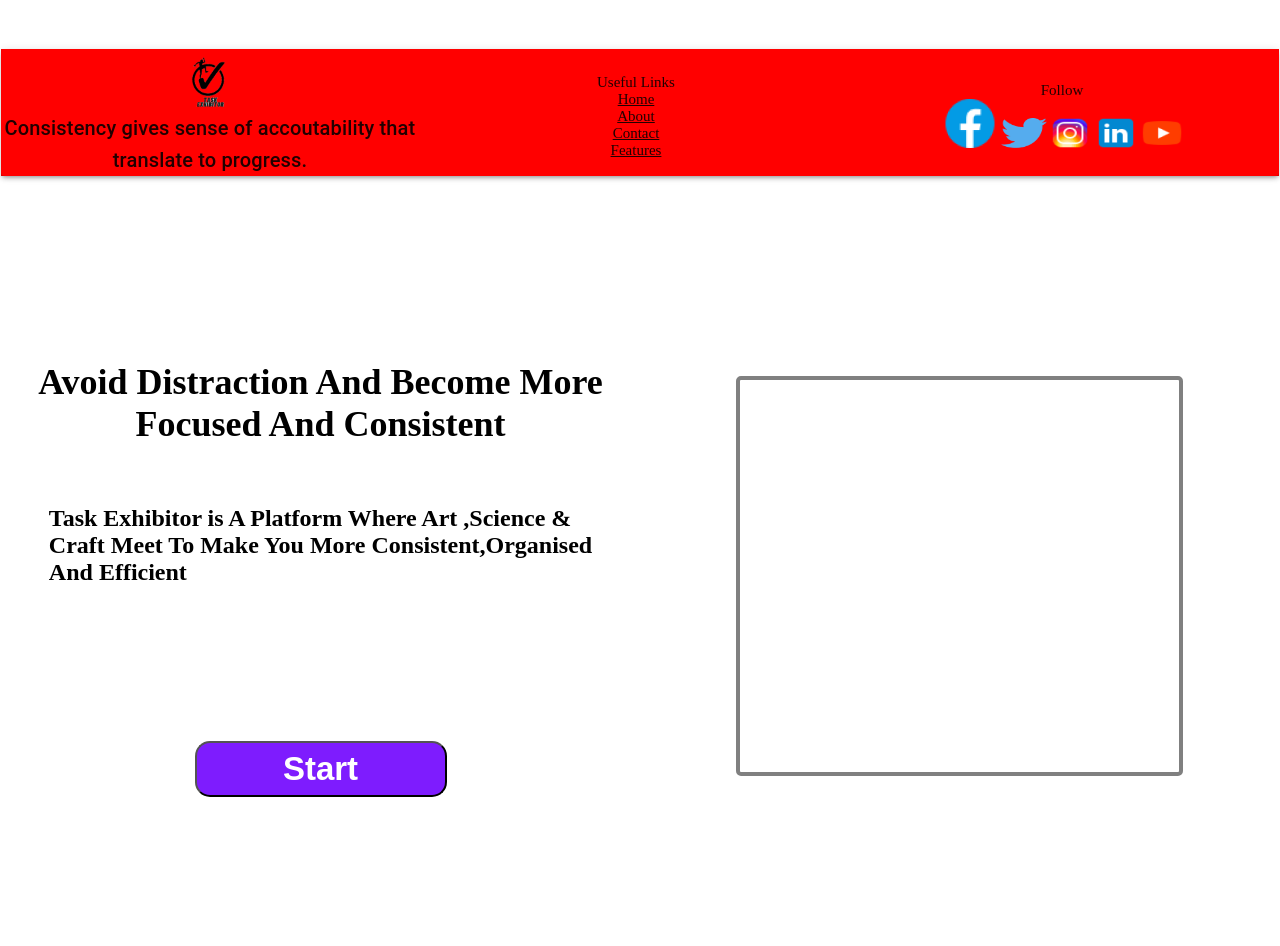
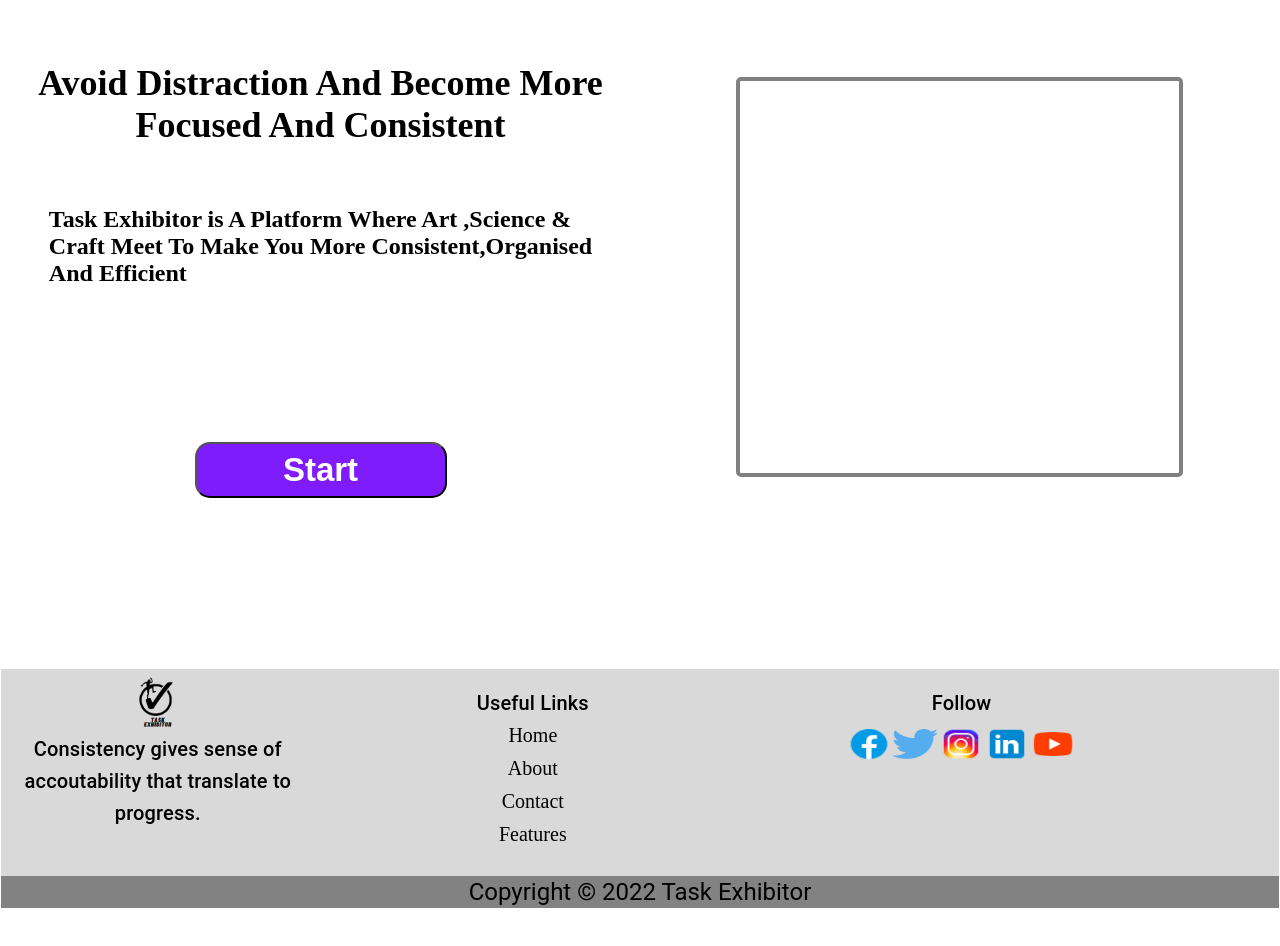
Before and after one commit to praveen4star/Tracker, a React (Create React App) app: page / in a window 1280 px wide. Shown: the part 180-1126 px from the top of the page. After the commit the page ends 1089 px from the top, so only its background shows below. Built offline with nearby package versions, Linux system fonts and the light colour scheme.

Commit message:
footer completed

```diff
--- a/src/App.js
+++ b/src/App.js
@@ -1,8 +1,10 @@
+import React from 'react';
+import Home from 'pages/Home'
 
-import Header from "components/Header/Index";
-
-
-const App = () => <Header />
-
+const App = () => {
+    return (
+      <Home />
+    )
+}
 
 export default App;
--- a/src/components/Footer/index.js
+++ b/src/components/Footer/index.js
@@ -1,5 +1,5 @@
-import React from 'react'
-import { Paper, Box, Grid ,Link,Typography} from "@mui/material"
+import React from 'react';
+import { Paper, Box, Grid ,Link,Typography} from "@mui/material";
 import Logo from 'assets/Images/logo.png';
 import insta from 'assets/Images/instagram.png';
 import youtube from 'assets/Images/youtube.png';
@@ -8,76 +8,71 @@
 import linkedin from 'assets/Images/linkedin.png';
 import { makeStyles } from '@mui/styles';
 
+const useStyles = makeStyles({
+    footer:{
+     fontFamily:'poppins',
+     fontSize:'20px'
+     },
 
-const useStyles = makeStyles({
-    root: {
+    Upperfooter: {
+      backgroundColor:"rgba(217, 217, 217, 1)",
+      textAlign: 'center',
+    },
 
-        backgroundColor : "red"
+    gridStyle:{
+        textAlign: 'center',
+    },
+
+    lowerfooter:{
+        height:"50px",
+        height : '20%',
+        backgroundColor:"rgba(0, 0, 0, 0.49)",
+        textAlign:"center"
     }
-
   });
-
-
-const boxStyle = {
-    width: '100%',
-    height : '30%',
-      mt:'180px'
-}
-
-const paperStyle = {
-    width: '100%',
-    height : '100%',
-    backgroundColor : 'red'
-}
-
-const gridStyle = {
-    height: '100%',
-    width:'100%',
-    textAlign: 'center',
-    alignItems : 'center'
-}
 
 const Footer = () => {
     const classes = useStyles();
     return (
-        <Box sx={boxStyle}  className={classes.root}>
-            <Paper sx={paperStyle}  elevation={3} >
-                <Grid container spacing={1} sx={gridStyle}>
+        <Box className={classes.footer}>
 
-                   <Grid item  xs={12} sm={12} md={4}  lg={4}>
+        <Box  className={classes.Upperfooter}>
+          <Grid container spacing={1} className={classes.gridStyle}>
+              <Grid item  xs={12} sm={12} md={2}  lg={3}>
                     <Box>
                     <img src={Logo} alt="logo" loading='lazy' style={{height : '3.2rem'}}></img>
                     </Box>
                     <Box>
                      <Typography variant="h6">
                      Consistency gives sense
-                    of accoutability that translate to progress.
+                     of accoutability that
+                      translate to progress.
                      </Typography>
                     </Box>
               </Grid>
 
              <Grid item xs={6} sm={8} md={4} lg={4}>
-                <Box>Useful Links</Box>
-                    <Box>
-                 <Link href="/" color="inherit">Home</Link>
+                <Typography variant="h6" sx={{mt:"10px"}}>Useful Links</Typography>
+                <Box sx={{pt:"5px"}}>
+                 <Link href="/" color="inherit" style={{ textDecoration: 'none' }}>Home</Link>
                 </Box>
-                   <Box>
-                 <Link href="/" color="inherit">About</Link>
+                <Box sx={{pt:"10px"}}>
+                 <Link href="/" color="inherit" style={{ textDecoration: 'none' }}>About</Link>
                 </Box>
-                    <Box>
-                 <Link href="/" color="inherit">Contact</Link>
+                <Box sx={{pt:"10px"}}>
+                 <Link href="/" color="inherit" style={{ textDecoration: 'none' }}>Contact</Link>
                 </Box>
-                    <Box>
-                 <Link href="/" color="inherit">Features</Link>
+                <Box sx={{pt:"10px",mb:"30px"}}>
+                 <Link href="/" color="inherit" style={{ textDecoration: 'none' }}>Features</Link>
                 </Box>
               </Grid>
 
 
 
-                <Grid item xs={6} sm={8} md={4} lg={4}>
-                     <Box>Follow</Box>
-                    <Box>
-                    <img  src={facebook} alt="facebook logo "/>
+                <Grid item xs={6} sm={8} md={4} lg={4} >
+                <Typography variant="h6" sx={{mt:"10px"}}>Follow</Typography>
+                    <Box sx={{mt:"10px"}}>
+                    <img style={{width:46,height:30}} src={facebook} alt="facebook logo "/>
                     <img style={{width:46,height:30}} src={twitter} alt="twitter"/>
                     <img style={{width:46,height:30}} src={insta} alt="insta" />
                     <img style={{width:46,height:30}} src={linkedin} alt="linkedin" />
@@ -86,7 +81,13 @@
                  </Grid>
 
               </Grid>
-            </Paper>
+        </Box>
+
+        <Box className={classes.lowerfooter}>
+               <Typography variant="h5">
+               Copyright © 2022 Task Exhibitor
+               </Typography>
+        </Box>
         </Box>
     )
 }
--- a/src/components/Header/Index.js
+++ b/src/components/Header/Index.js
@@ -1,8 +1,7 @@
-
 import React from 'react'
 import styled from 'styled-components'
 import ReactPlayer from 'react-player'
-import Home from 'pages/Home'
+
 
 const Container=styled.div`
 width: 100%;
@@ -93,7 +92,7 @@
 const Header = () => {
   return (
     <>
-    <Home/>
+
     <Container>
 
       <Wrapper1>
--- a/src/components/Navbar/index.js
+++ b/src/components/Navbar/index.js
@@ -31,7 +31,6 @@
                     <Grid item xs={2} md={2}> Features </Grid>
                     <Grid item xs={2} md={2}> Contacts </Grid>
                     <Grid item xs={2} md={2}> Login Button </Grid>
-
                 </Grid>
             </Paper>
         </Box>
--- a/src/pages/Home/index.js
+++ b/src/pages/Home/index.js
@@ -1,14 +1,16 @@
 import React from 'react';
+import Navbar from 'components/Navbar';
+import Header from 'components/Header/Index';
 import Footer from 'components/Footer';
-import Navbar from 'components/Navbar/index.js';
 
-const Home = () => {
+const Homepage = () => {
     return (
-        <div>
+        <>
        <Navbar />
+       <Header />
        <Footer />
-        </div>
+        </>
     )
 }
 
-export default Home;
+export default Homepage;
```
Also changed, not shown: package.json (+5 -4 lines), 1 other file (tests, documents, lock files or other folders). Lines whose indentation alone changed are shown as unchanged.
